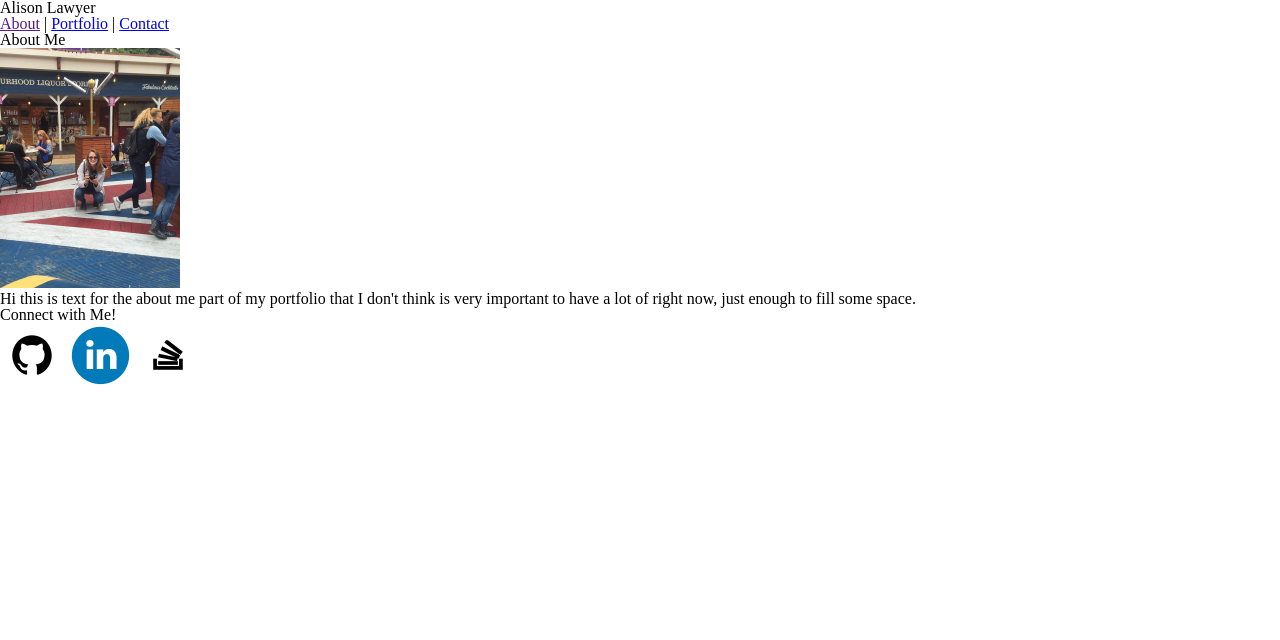
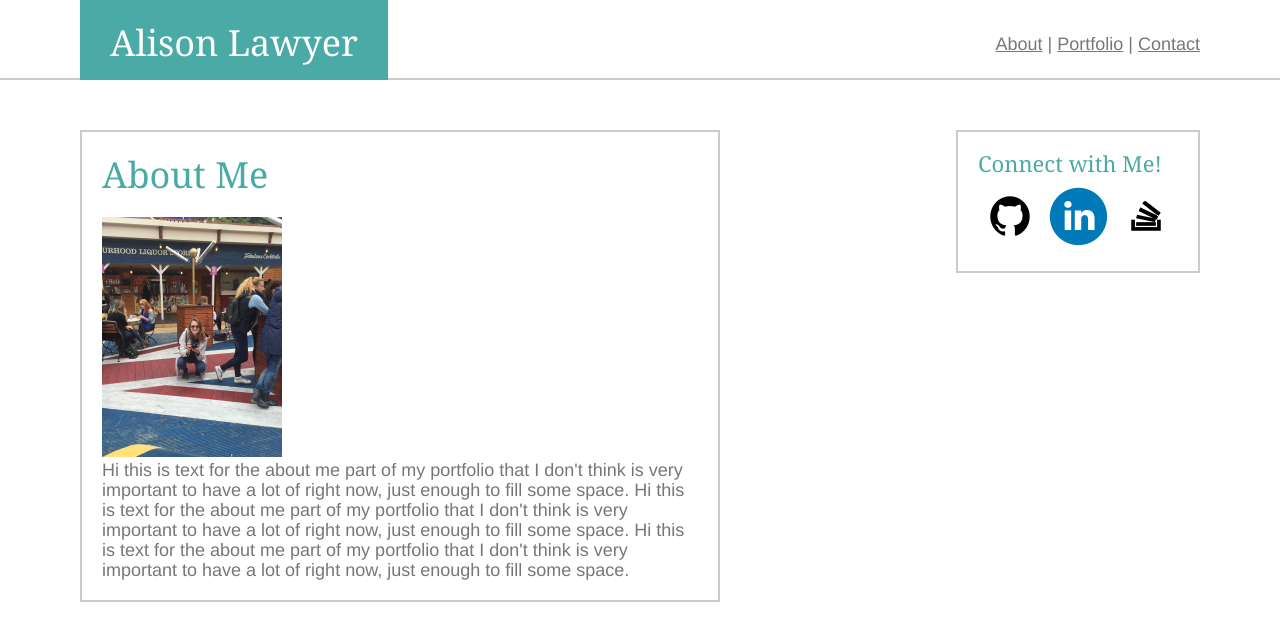
Before and after one commit to anlawyer/Basic-Portfolio, a plain HTML site: page index.html in a window 1280 px wide. Drawn offline with Linux system fonts and the light colour scheme.

Commit message:
updated html with basic css structure

```diff
--- a/assets/css/style.css
+++ b/assets/css/style.css
@@ -0,0 +1,79 @@
+* {
+  box-sizing: border-box;
+}
+
+.header {
+	background: #ffffff;
+	padding: 0px 0px 0px 80px;
+	width: 100%;
+	height: 80px;
+	margin-bottom: 50px;
+	border-color: #cccccc;
+	border-style: solid;
+    border-width: 0px 0px 2px 0px;
+	}
+
+h1 {
+  margin-bottom: 20px;
+  font-size: 36px;
+  line-height: 45px;
+  font-family: Georgia;
+}
+
+a {
+	color: #777777;
+}
+
+h3 {
+	font-size: 22px;
+	margin-bottom: 10px;
+	font-family: Georgia;
+}
+
+.navbar {
+	float: right;
+	padding: 35px 80px 35px 30px;
+	font-family: Helvetica;
+	font-size: 18px;
+	color: #777777;
+}
+
+.tealbox {
+	background: #4aaaa5;
+	padding: 20px 30px 20px 30px;
+	height: 80px;
+	color: #ffffff;
+	float: left;
+}
+
+.tealfont {
+	color: #4aaaa5;
+}
+
+.bodytext {
+	font-family: Helvetica;
+	color: #777777;
+	font-size: 18px;
+	line-height: 20px;
+}
+
+.content {
+	background: #ffffff;
+	border-color: #cccccc;
+	border-style: solid;
+	border-width: 2px;
+	margin-left: 80px;
+	width: 50%;
+	padding: 20px;
+	float: left;
+}
+
+.connect {
+	float: right;
+	background: #ffffff;
+	border-color: #cccccc;
+	border-style: solid;
+	border-width: 2px;
+	margin-right: 80px;
+	padding: 20px;
+}
--- a/index.html
+++ b/index.html
@@ -7,29 +7,30 @@
 	<link rel="stylesheet" type="text/css" href="assets/css/style.css">
 </head>
 <body>
-	<div id="header fixed">
 
-		<h1 class="name">Alison Lawyer</h1>
+	<div class="header">
 
-		<div class=navbar>
+		<h1 class="tealbox">Alison Lawyer</h1>
 
-			<a href="">About</a> |
-			<a href="portfolio.html">Portfolio</a> |
-			<a href="contact.html">Contact</a>
+			<div class="navbar">
+				<a href="index.html">About</a> |
+				<a href="portfolio.html">Portfolio</a> |
+				<a href="contact.html">Contact</a>
+			</div>
 
-		</div>
 	</div>
 
-	<div class="AM">
-		<h1>About Me</h1>
+
+	<div class="content">
+		<h1 class="tealfont">About Me</h1>
 
 		<img src="assets/images/me.jpg" width="180" height="240">
 
-		<p>Hi this is text for the about me part of my portfolio that I don't think is very important to have a lot of right now, just enough to fill some space.</p>
+		<p class="bodytext">Hi this is text for the about me part of my portfolio that I don't think is very important to have a lot of right now, just enough to fill some space. Hi this is text for the about me part of my portfolio that I don't think is very important to have a lot of right now, just enough to fill some space. Hi this is text for the about me part of my portfolio that I don't think is very important to have a lot of right now, just enough to fill some space.</p>
 	</div>
 
 	<div class="connect">
-		<h3>Connect with Me!</h3>
+		<h3 class="tealfont">Connect with Me!</h3>
 
 		<a href="https://github.com/anlawyer" target="_blank"><img src="assets/images/github.png" alt="GitHub Link"></a>
 
```
Also changed, not shown: contact.html (+11 -11 lines), portfolio.html (+12 -7 lines).
